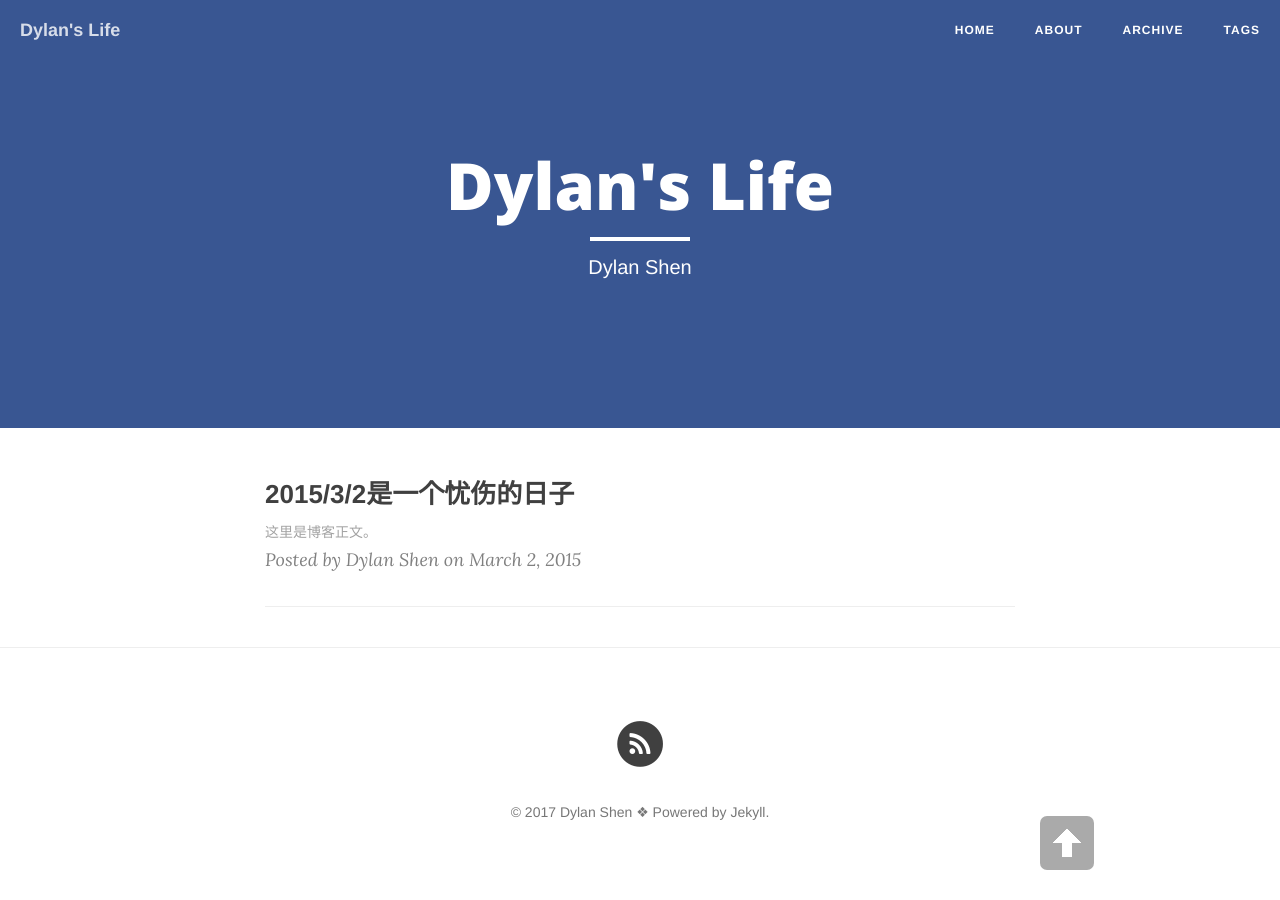
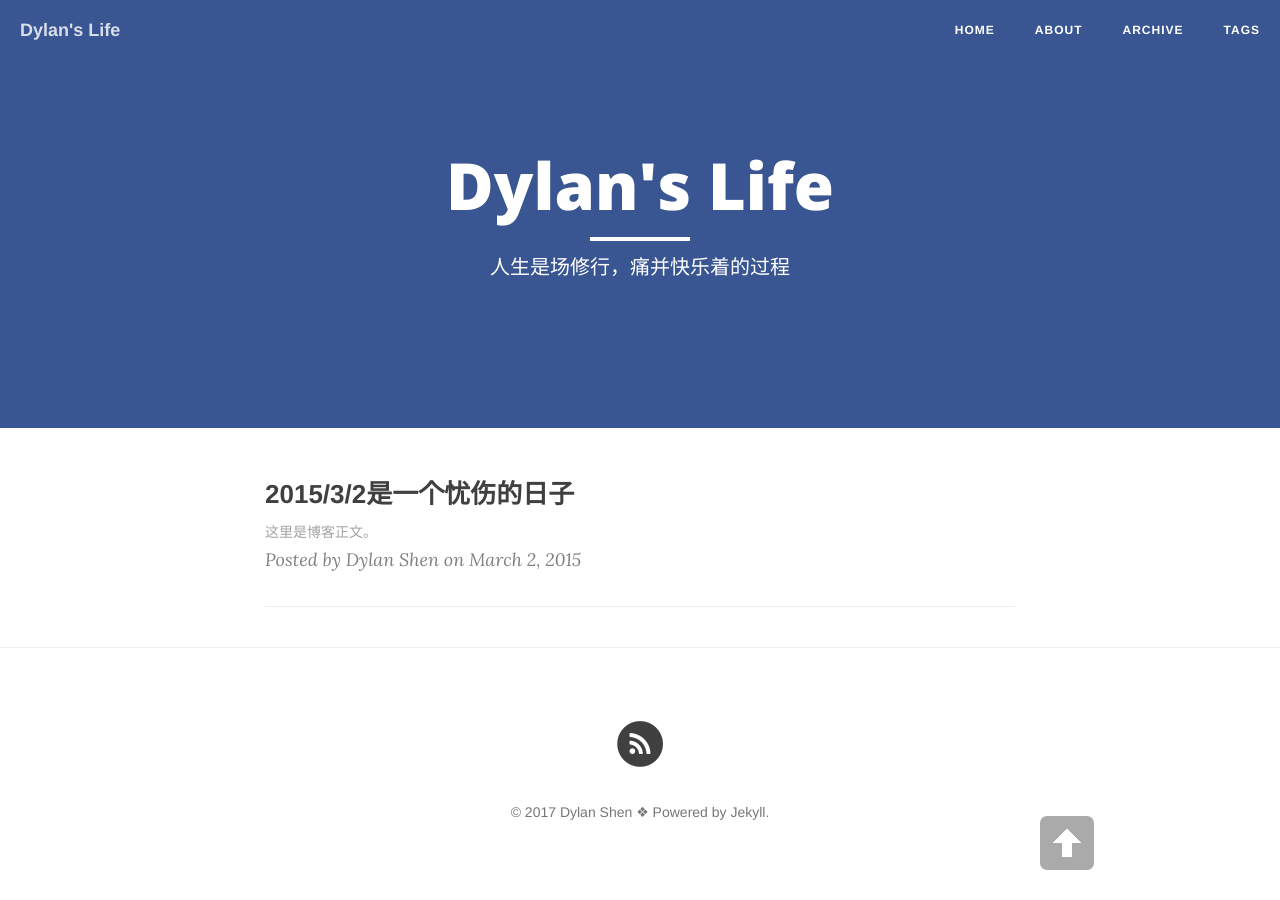
Before and after one commit to DylanShen2017/dylanshen2017.github.io, a Jekyll site: the page built from index.html, in a window 1280 px wide. Built offline with Jekyll 4.4.1, drawn with Linux system fonts in a browser that asks for light colours; nearby versions of some CDN libraries; the list of posts is cut into pages by our own code.

Commit message:
20171111.11

```diff
--- a/index.html
+++ b/index.html
@@ -1,6 +1,6 @@
 ---
 layout: page
-description: "Dylan Shen"
+description: "人生是场修行，痛并快乐着的过程"
 ---
 
     <head>
```
